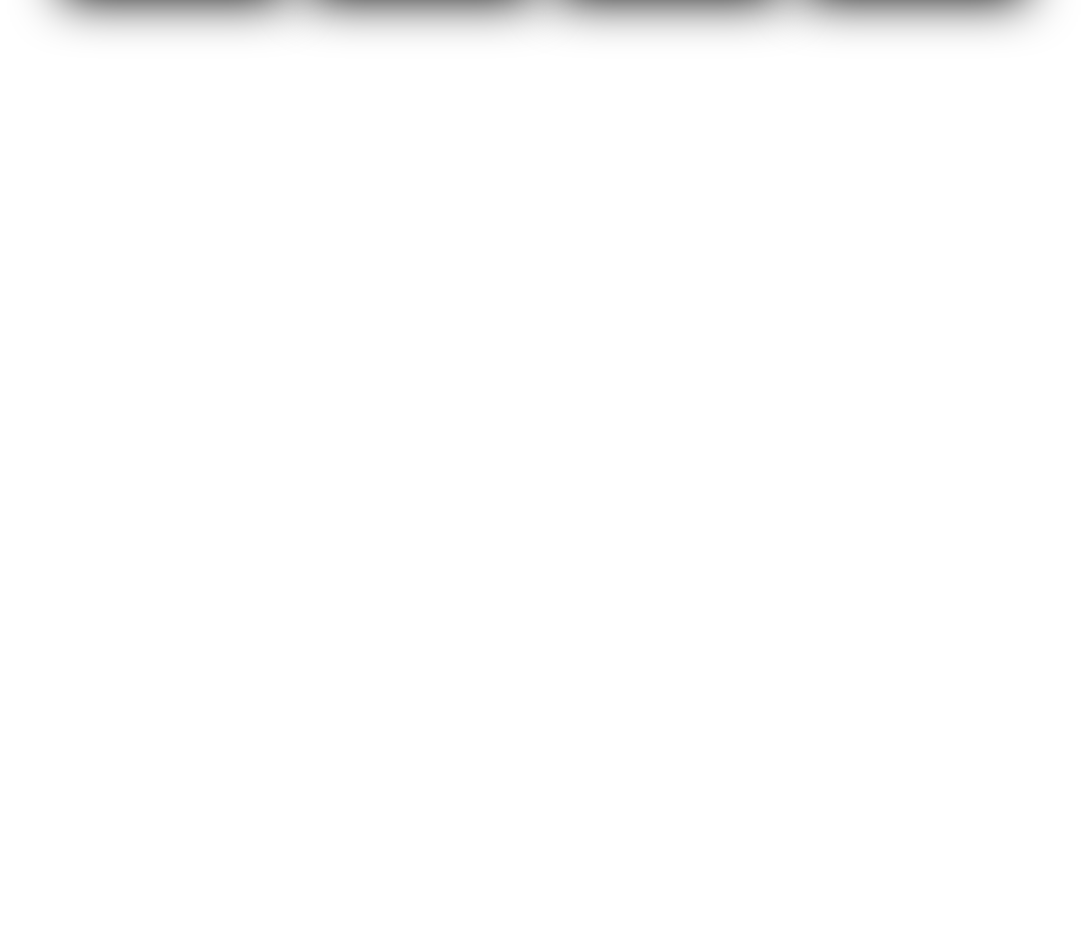
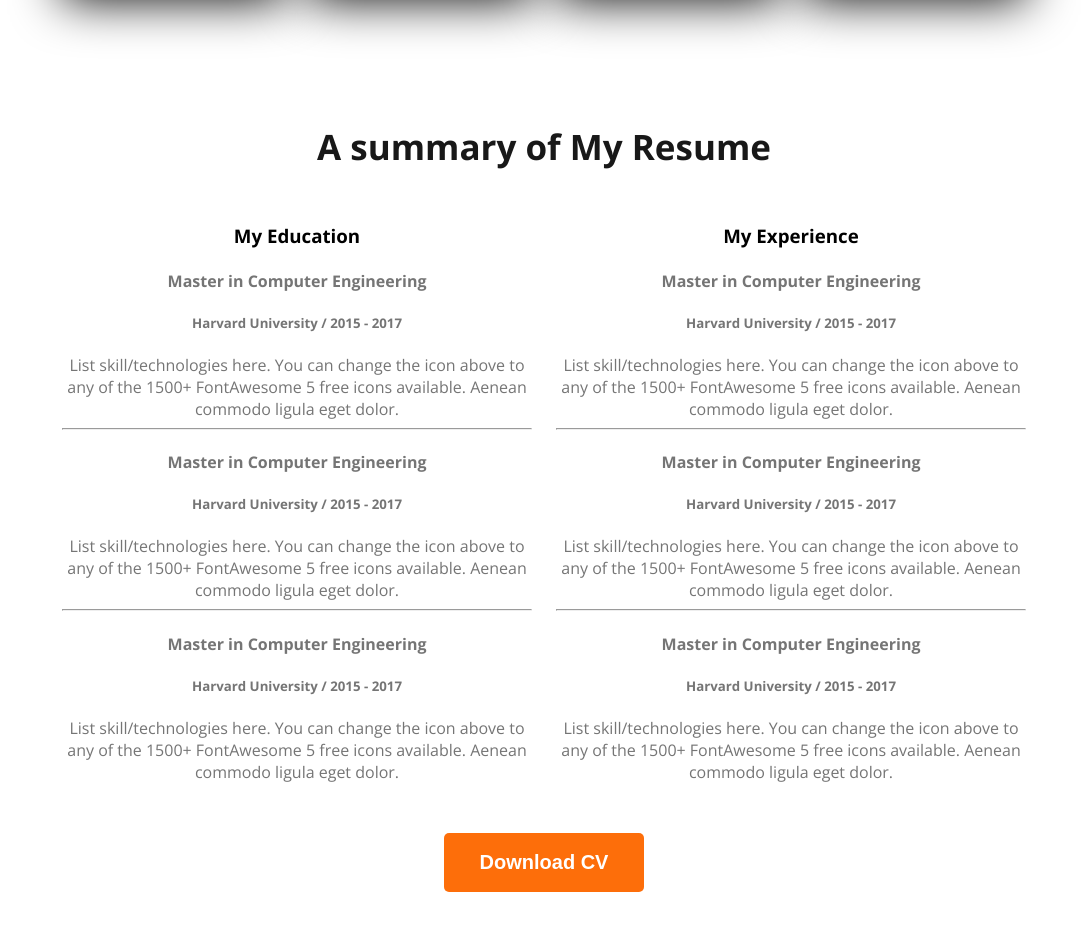
Before and after one commit to jamiul-fahim/web-dev-portfolio, a plain HTML site: page index.html in a window 1280 px wide. Shown: the part 2340-3271 px from the top of the page, without its empty margins (96-1183 px from the left). Before the commit the page ends 2601 px from the top, so only its background shows below. Drawn offline with nearby package versions, Linux system fonts and the light colour scheme.

Commit message:
fifth commit

```diff
--- a/index.html
+++ b/index.html
@@ -29,7 +29,7 @@
 
 
             </div>
-            <div><img class="banner-pp" src="images/hardy.png" alt=""></div>
+            <div class="img-hardy"><img class="banner-pp" src="images/hardy.png" alt=""></div>
         </div>
 
     </header>
@@ -92,6 +92,58 @@
 
            </div>
          </section>
+         <section class="resume">
+            <h3 class="section-title">A summary of My Resume</h3>
+            <div class="resume-container">
+                <div class="resume-column">
+                    <h3 class="resume-column-title">My Education</h3>
+                    <div class="experience">
+                        <h4 class="experience-title">Master in Computer Engineering</h4>
+                        <h5 class="experience-sub-title">Harvard University / 2015 - 2017</h5>
+                        <div class="experience-description">List skill/technologies here. You can change the icon above
+to any of the 1500+ FontAwesome 5 free icons available. Aenean commodo ligula eget dolor.</div>
+                    </div>
+                    <hr>
+                  <div class="experience">
+                        <h4 class="experience-title">Master in Computer Engineering</h4>
+                        <h5 class="experience-sub-title">Harvard University / 2015 - 2017</h5>
+                        <div class="experience-description">List skill/technologies here. You can change the icon above
+to any of the 1500+ FontAwesome 5 free icons available. Aenean commodo ligula eget dolor.</div>
+                    </div>
+                    <hr>
+                   <div class="experience">
+                        <h4 class="experience-title">Master in Computer Engineering</h4>
+                        <h5 class="experience-sub-title">Harvard University / 2015 - 2017</h5>
+                        <div class="experience-description">List skill/technologies here. You can change the icon above
+to any of the 1500+ FontAwesome 5 free icons available. Aenean commodo ligula eget dolor.</div>
+                    </div>
+                </div>
+                <div class="resume-column">
+                    <h3 class="resume-column-title">My Experience</h3>
+                    <div class="experience">
+                        <h4 class="experience-title">Master in Computer Engineering</h4>
+                        <h5 class="experience-sub-title">Harvard University / 2015 - 2017</h5>
+                        <div class="experience-description">List skill/technologies here. You can change the icon above
+to any of the 1500+ FontAwesome 5 free icons available. Aenean commodo ligula eget dolor.</div>
+                    </div>
+                    <hr>
+                  <div class="experience">
+                        <h4 class="experience-title">Master in Computer Engineering</h4>
+                        <h5 class="experience-sub-title">Harvard University / 2015 - 2017</h5>
+                        <div class="experience-description">List skill/technologies here. You can change the icon above
+to any of the 1500+ FontAwesome 5 free icons available. Aenean commodo ligula eget dolor.</div>
+                    </div>
+                    <hr>
+                    <div class="experience">
+                        <h4 class="experience-title">Master in Computer Engineering</h4>
+                        <h5 class="experience-sub-title">Harvard University / 2015 - 2017</h5>
+                        <div class="experience-description">List skill/technologies here. You can change the icon above
+to any of the 1500+ FontAwesome 5 free icons available. Aenean commodo ligula eget dolor.</div>
+                    </div>
+                </div>
+            </div>
+            <div class="download-cv"><button class="btn-primary button-cv">Download CV</button></div>
+         </section>
 
     </main>
     <footer>
--- a/styles/portfolio.css
+++ b/styles/portfolio.css
@@ -81,6 +81,10 @@ nav ul{
 }
 .secondery-bg{
     background-color: #FFF8F3;
+
+}
+.button-cv{
+    margin-top :50px ;
 }
 /* banner styles */
 
@@ -107,8 +111,14 @@ nav ul{
     font-weight: regular;
 
 }
+.img-hardy{
+    margin: 0px;
+    padding: 0px;
+}
 .banner-pp{
     width: 584px;
+    margin: 0px;
+    padding: 0px;
 }
 .head{
     background-image: url(../images/developer.png), url(../images/header_bg.png);
@@ -151,3 +161,14 @@ main section{
     box-shadow: 0 6px 50px 0 #000000;
     border-radius: 5px;
 }
+/* resume section styles */
+.resume-container{
+    display: flex;
+    gap: 24px;
+}
+.experience{
+    color: #757575;
+
+
+
+}
```
